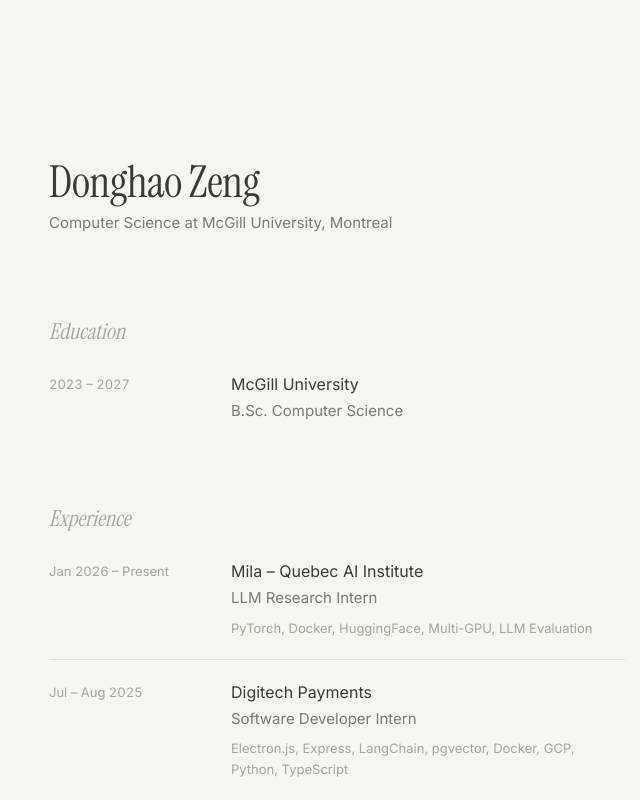
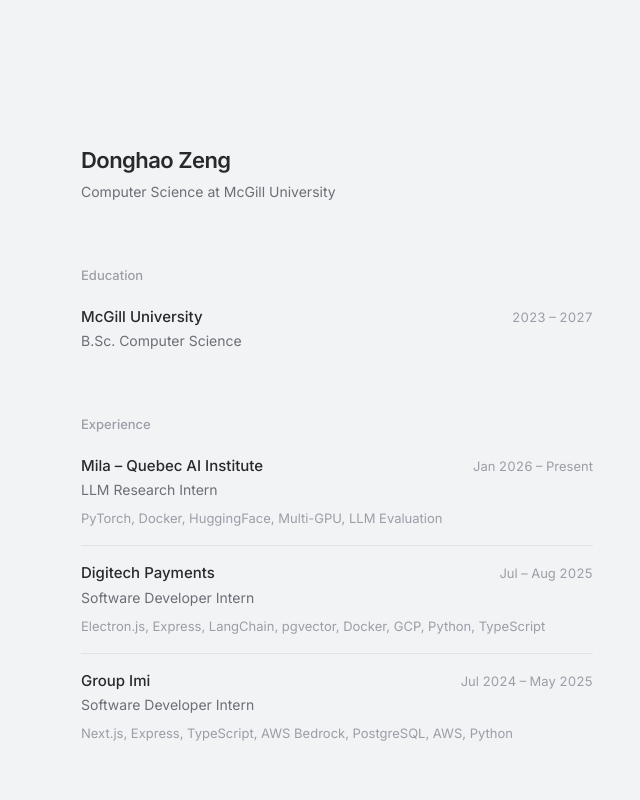
Before and after one commit to saintsauceee/saintsauceee.github.io, a Next.js app in the folder portfolio/: page / in a window 1280 px wide. Shown: the top 800 px of the page, without its empty margins (303-943 px from the left). Built offline with nearby package versions, Linux system fonts and the light colour scheme.

Commit message:
restyle: soft grey theme with Inter
Co-Authored-By: Claude Fable 5.1 <noreply@anthropic.com>

```diff
--- a/portfolio/src/app/globals.css
+++ b/portfolio/src/app/globals.css
@@ -1,11 +1,11 @@
 @import "tailwindcss";
 
 :root {
-  --bg: #f6f5f0;
-  --fg: #3b3a36;
-  --muted: #7c7a73;
-  --faint: #a8a59c;
-  --line: #e3e1d9;
+  --bg: #f2f3f5;
+  --fg: #27292d;
+  --muted: #6b6f76;
+  --faint: #9a9ea6;
+  --line: #e0e2e6;
 }
 
 html,
@@ -19,5 +19,5 @@ body {
 }
 
 ::selection {
-  background: #e6e3d8;
+  background: #dfe2e7;
 }
--- a/portfolio/src/app/layout.tsx
+++ b/portfolio/src/app/layout.tsx
@@ -1,9 +1,8 @@
 import type { Metadata } from "next";
-import { Inter, Instrument_Serif } from "next/font/google";
+import { Inter } from "next/font/google";
 import "./globals.css";
 
-const inter = Inter({ subsets: ["latin"], variable: "--font-sans" });
-const serif = Instrument_Serif({ subsets: ["latin"], weight: "400", style: ["normal", "italic"], variable: "--font-serif" });
+const inter = Inter({ subsets: ["latin"] });
 
 export const metadata: Metadata = {
   title: "Donghao Zeng",
@@ -16,10 +15,8 @@ export default function RootLayout({
   children: React.ReactNode;
 }>) {
   return (
-    <html lang="en" className={`${inter.variable} ${serif.variable}`}>
-      <body className="font-[family-name:var(--font-sans)]">
-        {children}
-      </body>
+    <html lang="en" className={inter.className}>
+      <body>{children}</body>
     </html>
   );
 }
--- a/portfolio/src/app/page.tsx
+++ b/portfolio/src/app/page.tsx
@@ -2,10 +2,8 @@ import { EDUCATION, EXPERIENCES } from "@/data";
 
 function Section({ title, children }: { title: string; children: React.ReactNode }) {
   return (
-    <section className="flex flex-col gap-6">
-      <h2 className="font-[family-name:var(--font-serif)] italic text-[22px] text-[var(--faint)]">
-        {title}
-      </h2>
+    <section className="flex flex-col gap-5">
+      <h2 className="text-[13px] font-medium text-[var(--faint)]">{title}</h2>
       {children}
     </section>
   );
@@ -15,27 +13,25 @@ function Entry({ title, subtitle, period, note }: {
   title: string; subtitle: string; period: string; note?: string;
 }) {
   return (
-    <li className="grid grid-cols-1 sm:grid-cols-[150px_1fr] gap-1 sm:gap-8 py-5 first:pt-0 last:pb-0">
-      <span className="text-[13px] text-[var(--faint)] tabular-nums pt-[3px]">{period}</span>
-      <div className="flex flex-col gap-1">
-        <span className="text-[16px] text-[var(--fg)]">{title}</span>
-        <span className="text-[15px] text-[var(--muted)]">{subtitle}</span>
-        {note && <span className="text-[13px] text-[var(--faint)] mt-1 leading-relaxed">{note}</span>}
+    <li className="py-4 first:pt-0 last:pb-0 flex flex-col gap-0.5">
+      <div className="flex justify-between gap-6 items-baseline">
+        <span className="text-[15px] font-medium">{title}</span>
+        <span className="text-[13px] text-[var(--faint)] tabular-nums shrink-0">{period}</span>
       </div>
+      <span className="text-[14px] text-[var(--muted)]">{subtitle}</span>
+      {note && <span className="text-[13px] text-[var(--faint)] mt-1.5 leading-relaxed">{note}</span>}
     </li>
   );
 }
 
 export default function Home() {
   return (
-    <main className="min-h-screen px-6 sm:px-10 py-28 sm:py-40">
-      <div className="mx-auto max-w-xl flex flex-col gap-20">
+    <main className="min-h-screen px-6 sm:px-10 py-24 sm:py-36">
+      <div className="mx-auto max-w-lg flex flex-col gap-16">
 
-        <header className="flex flex-col gap-2">
-          <h1 className="font-[family-name:var(--font-serif)] text-[44px] leading-none tracking-[-0.01em]">
-            Donghao Zeng
-          </h1>
-          <p className="text-[15px] text-[var(--muted)]">Computer Science at McGill University, Montreal</p>
+        <header className="flex flex-col gap-1">
+          <h1 className="text-[22px] font-semibold tracking-tight">Donghao Zeng</h1>
+          <p className="text-[14px] text-[var(--muted)]">Computer Science at McGill University</p>
         </header>
 
         <Section title="Education">
```
